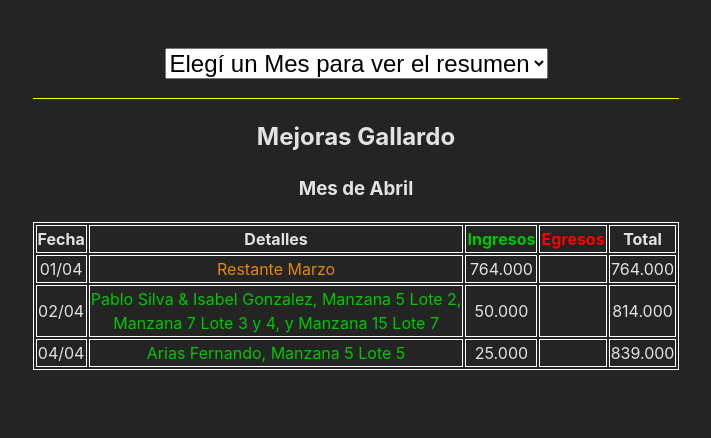
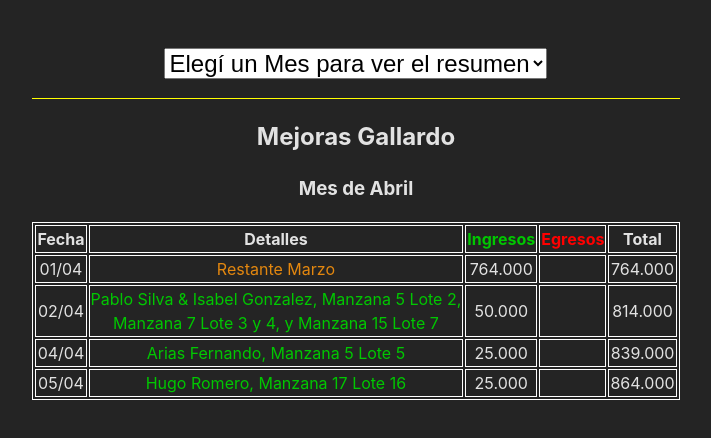
Before and after one commit to Dynezel/mejoras-gallardo, a React (Vite) app: page /abril in a window 1280 px wide. Shown: the top 438 px of the page, without its empty margins (284-995 px from the left). Built offline with nearby package versions, Linux system fonts and the light colour scheme.

Commit message:
Pagos nuevos

```diff
--- a/src/Components/Abril.jsx
+++ b/src/Components/Abril.jsx
@@ -39,6 +39,13 @@ export default function Abril() {
                         <td></td>
                         <td>839.000</td>
                     </tr>
+                    <tr>
+                        <td>05/04</td>
+                        <td className="ingresos">Hugo Romero, Manzana 17 Lote 16 </td>
+                        <td>25.000</td>
+                        <td></td>
+                        <td>864.000</td>
+                    </tr>
                 </tbody>
             </table>
         </div >
```
